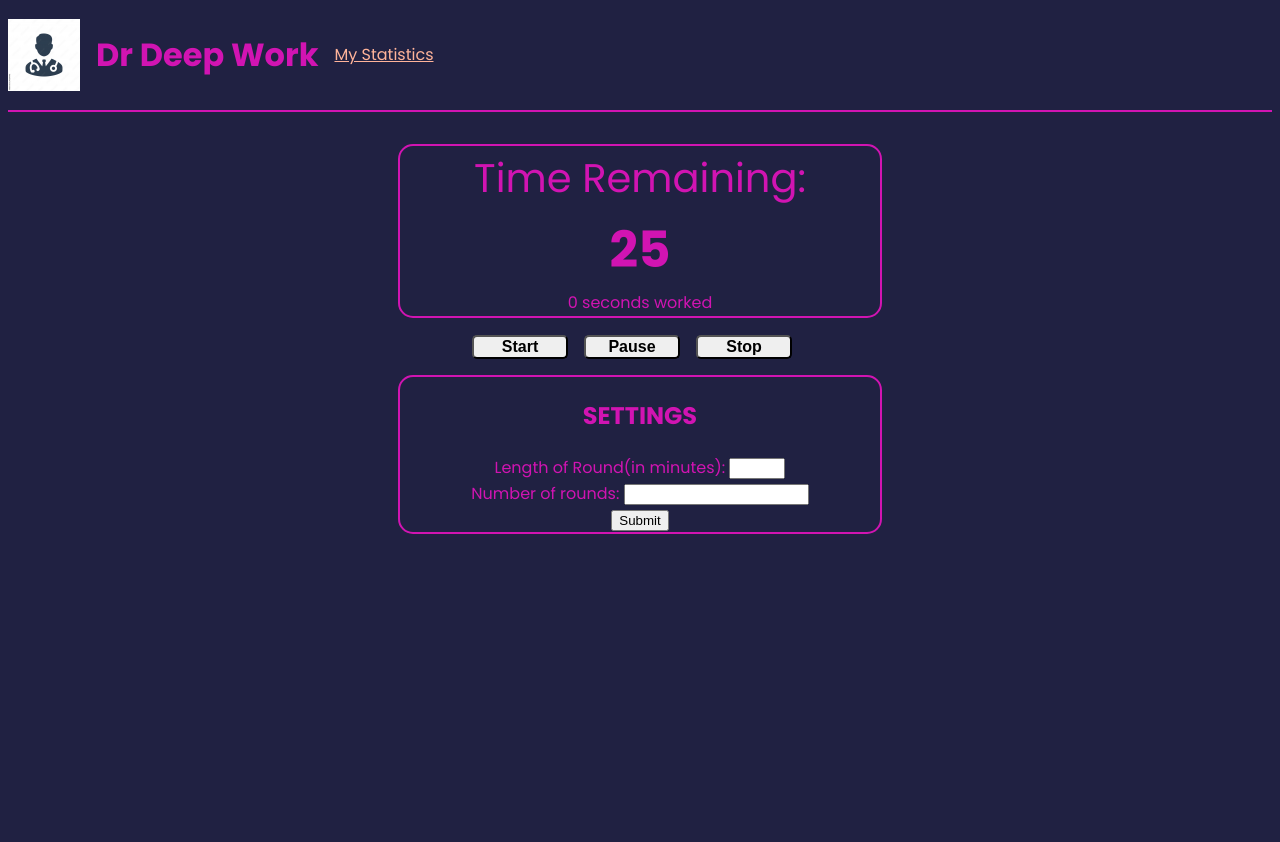
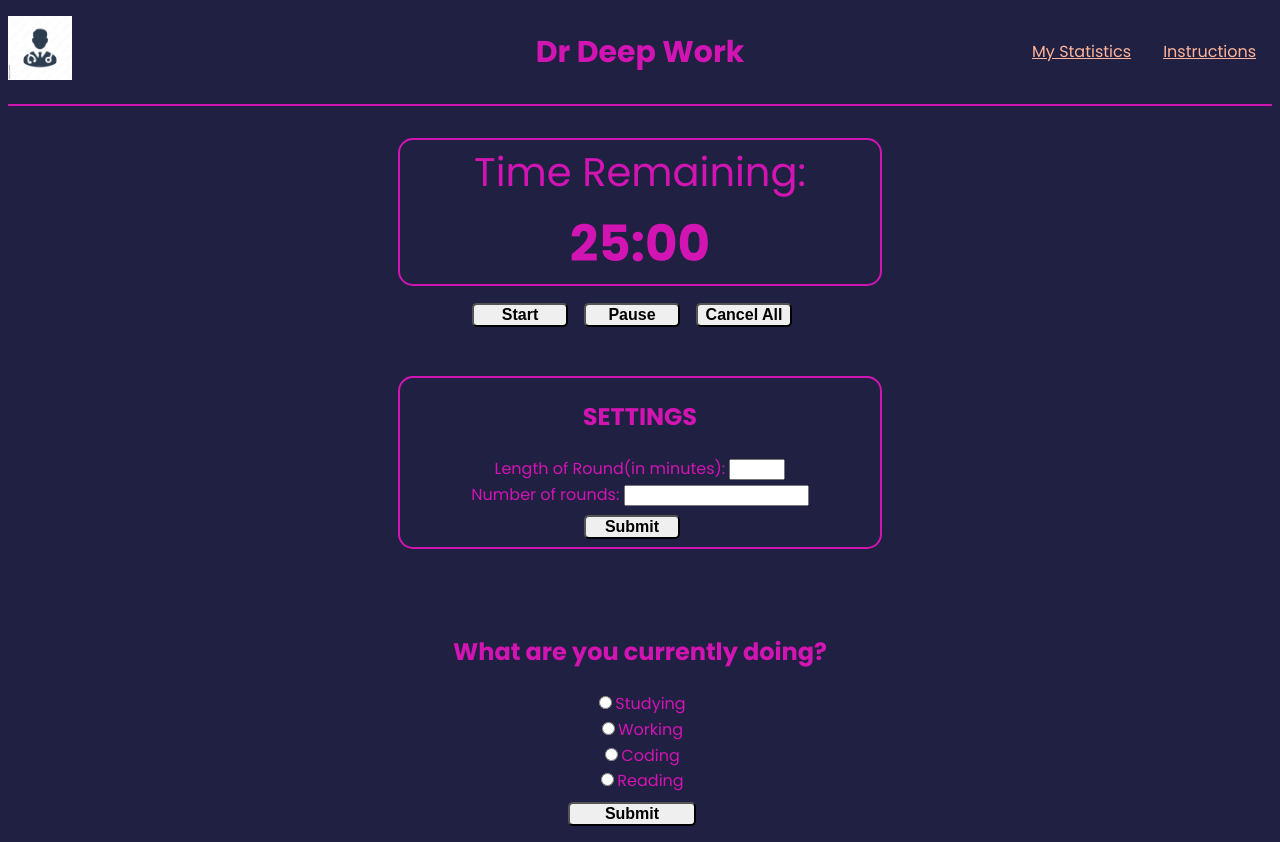
Before and after one commit to Jeffrey-Stenger/Final_Project, a React (Create React App) app: page / in a window 1280 px wide. Before the commit the page ends 800 px from the top, so only its background shows below. Built offline with nearby package versions, Linux system fonts and the light colour scheme; no server answers.

Commit message:
frontend nearly complete. Rounds to be added

```diff
--- /dev/null
+++ b/src/Activity.js
@@ -0,0 +1,79 @@
+import { useEffect, useState } from "react";
+
+import { Component } from "react";
+
+export default class UpdateActivity extends Component {
+    constructor(props) {
+        super(props);
+        this.state = {
+            isEditing: false,
+            activity: "",
+        };
+        // bind things!
+        this.toggleEdit = this.toggleEdit.bind(this);
+        this.onSubmit = this.onSubmit.bind(this);
+    }
+
+    toggleEdit() {
+        this.setState({
+            isEditing: !this.state.isEditing,
+            activity: this.props.activity,
+        });
+    }
+
+    onSubmit(event) {
+        event.preventDefault();
+        console.log("onFormSubmit", event.target.editactivity.value);
+        // extract the bio as event.target.[textareaNAme].value
+        const udpatedActivity = event.target.editactivity.value;
+        // make the right HTTP call
+        // call the function passed as a prop
+        this.props.updateActivity(udpatedActivity);
+
+        fetch("/api/users/activity", {
+            method: "POST",
+            body: JSON.stringify({ activity: udpatedActivity }),
+            headers: {
+                "Content-Type": "application/json",
+            },
+        })
+            .then((response) => response.json())
+            .then((data) => {
+                this.toggleEdit();
+                console.log("SUCCESS POST");
+                return data;
+            });
+    }
+    render() {
+        return (
+            <div className="activity-container">
+                <h2>What are you working on today?</h2>
+                {this.state.isEditing ? (
+                    <div className="edit-mode">
+                        <form onSubmit={this.onSubmit}>
+                            <textarea
+                                defaultValue={this.props.bio}
+                                className="input-field"
+                                name="editactivity"
+                            />
+                            <div>
+                                <button type="submit" onClick={this.toggleEdit}>
+                                    Save Activity
+                                </button>
+                                <button onClick={this.toggleEdit}>
+                                    Cancel
+                                </button>
+                            </div>
+                        </form>
+                    </div>
+                ) : (
+                    <div className="display-edit">
+                        <p>{this.props.activity}</p>
+
+                        <button onClick={this.toggleEdit}>Add Activity</button>
+                    </div>
+                )}
+            </div>
+        );
+    }
+}
--- a/src/App.js
+++ b/src/App.js
@@ -1,9 +1,12 @@
 import React from "react";
 import { useEffect, useState } from "react";
-import { BrowserRouter, NavLink, Route } from "react-router-dom";
+import { BrowserRouter, NavLink, Route, Switch } from "react-router-dom";
 
 import { Timer, Settings } from "./Timer";
 import Stats from "./Stats";
+import UpdateActivity from "./Activity";
+import Instructions from "./Instructions";
+import SelectActivity from "./SelectActivity";
 
 const logo = "doctor_logo.png";
 
@@ -31,12 +34,19 @@ function App() {
 
     return (
         <BrowserRouter>
+            <Switch>
+                <Route exact path="/">
                     <header className="nav-bar">
+                        <div className="left">
                             <img src={logo} className="logo" />
+                        </div>
                         <h1>Dr Deep Work</h1>
-                <div className="link-wrapper">
+                        <div className="link-wrapper right">
                             <NavLink className="nav-link" to="/Stats">
                                 My Statistics
+                            </NavLink>
+                            <NavLink className="nav-link" to="/Instructions">
+                                Instructions
                             </NavLink>
                         </div>
                     </header>
@@ -46,7 +56,13 @@ function App() {
                             updateRounds={parentRoundUpdater}
                             updateDuration={parentUpdateDuration}
                         />
+                        <SelectActivity />
                     </section>
+                </Route>
+                <Route path="/Instructions">
+                    <Instructions />
+                </Route>
+            </Switch>
         </BrowserRouter>
     );
 }
--- /dev/null
+++ b/src/Instructions.js
@@ -0,0 +1,27 @@
+export default function Instructions() {
+    return (
+        <div className="instructions-wrapper">
+            <h1>Instructions</h1>
+            <div>
+                <h2>Timer</h2>
+                <p>
+                    The timer will begin to countdown upon pressing the Start
+                    button. Likewise, the countdown will pause when the Pause
+                    button is pressed The Cancel All button sets the current
+                    timer to 0.
+                </p>
+            </div>
+            <div>
+                <h2>Settings</h2>
+                <p>Setting are ...</p>
+            </div>
+            <div>
+                <h2>Activity</h2>
+                <p>
+                    You can enter your intended activity for the current work
+                    session and look it up later on in your Statistics journal.
+                </p>
+            </div>
+        </div>
+    );
+}
--- /dev/null
+++ b/src/SelectActivity.js
@@ -0,0 +1,82 @@
+import { useState, useEffect, useRef } from "react";
+
+export default function SelectActivity() {
+    const [submissionSuccess, setSubmissionSuccess] = useState(false);
+
+    useEffect(() => {
+        console.log("component rendered", submissionSuccess);
+    }, [submissionSuccess]);
+
+    function activitySubmit(event) {
+        event.preventDefault();
+        setSubmissionSuccess(true);
+        setTimeout(() => {
+            setSubmissionSuccess(false);
+        }, 3000);
+        console.log("submissionsuccess", submissionSuccess);
+
+        const chosenActivity = event.target.activity.value;
+        console.log("onFormSubmit", chosenActivity);
+
+        // fetch("/api/users/activity", {
+        //     method: "POST",
+        //     body: JSON.stringify({ activity: chosenActivity }),
+        //     headers: {
+        //         "Content-Type": "application/json",
+        //     },
+        // })
+        //     .then((response) => response.json())
+        //     .then((data) => {
+        //         console.log("SUCCESS POST");
+        //         return data;
+        //     });
+    }
+
+    return (
+        <section className="select-activity-container">
+            <h2>What are you currently doing?</h2>
+            <form className="select-form" onSubmit={activitySubmit}>
+                <div className="radio-option-wrapper">
+                    <input
+                        type="radio"
+                        id="studying"
+                        name="activity"
+                        value="studying"
+                    />
+                    <label for="studying">Studying</label>
+                </div>
+                <div className="radio-option-wrapper">
+                    <input
+                        type="radio"
+                        id="working"
+                        name="activity"
+                        value="working"
+                    />
+                    <label for="working">Working</label>
+                </div>
+
+                <div className="radio-option-wrapper">
+                    <input
+                        type="radio"
+                        id="coding"
+                        name="activity"
+                        value="coding"
+                    />
+                    <label for="coding">Coding</label>
+                </div>
+
+                <div className="radio-option-wrapper">
+                    <input
+                        type="radio"
+                        id="reading"
+                        name="activity"
+                        value="reading"
+                    />
+                    <label for="reading">Reading</label>
+                </div>
+                <button type="submit">Submit</button>
+                {submissionSuccess && <p>submitted!</p>}
+            </form>
+        </section>
+    );
+}
--- a/src/Timer.js
+++ b/src/Timer.js
@@ -2,39 +2,43 @@ import { useState, useEffect, useRef } from "react";
 
 function Timer({ rounds, roundDuration }) {
     const [time, setTime] = useState(roundDuration);
-    const counter = useRef(0);
-    const workSeconds = useRef(0);
+    const counter = useRef();
+    // const workSeconds = useRef(0);
+
+    const workCount = 0;
 
     useEffect(() => {
-        setTime(roundDuration);
+        setTime(roundDuration * 60);
     }, [roundDuration]);
 
-    // const [minutes, setMinutes] = useState();
-    // const [seconds, setseconds] = useState();
+    function formatTime(time) {
+        return (time - (time %= 60)) / 60 + (9 < time ? ":" : ":0") + time;
+    }
 
-    // const seconds = minutes % 60;
+    const displayTime = formatTime(time);
 
     function stopIncrement() {
         window.clearInterval(counter.current);
     }
 
-    useEffect(() => {
-        workSeconds.current = workSeconds.current + 1;
-        const totalWorkedSeconds = workSeconds.current;
-        return totalWorkedSeconds;
-    });
+    // useEffect(() => {
+    //     workSeconds.current = workSeconds.current + 1;
+    //     const totalWorkedSeconds = workSeconds.current;
+    //     return totalWorkedSeconds;
+    // });
 
     if (time === 0) {
         stopIncrement();
     }
 
-    function startCountdown() {
+    function startCountdown(workCount) {
         console.log("Time", time);
         if (time > 0) {
             counter.current = window.setInterval(() => {
                 setTime((time) => time - 1);
+                workCount++;
+                console.log("counter.current:", { counter });
             }, 1000);
-            return;
         }
     }
 
@@ -42,19 +46,22 @@ function Timer({ rounds, roundDuration }) {
         stopIncrement();
     }
 
+    function stopSession() {
+        setTime(0);
+    }
+
     return (
         <section className="timer-wrapper">
             <div className="timer-container">
                 <div className="time-window">
                     Time Remaining:
-                    <div className="minutes">{time}</div>
+                    <div className="minutes">{displayTime}</div>
                 </div>
-                <div>{workSeconds.current} seconds worked</div>
             </div>
             <div className="timer-button-wrapper">
                 <button onClick={startCountdown}>Start</button>
                 <button onClick={pauseCountdown}>Pause</button>
-                <button>Stop</button>
+                <button onClick={stopSession}>Cancel All</button>
             </div>
         </section>
     );
--- a/src/style.css
+++ b/src/style.css
@@ -15,14 +15,25 @@ code {
 
 .nav-bar {
     display: flex;
+    justify-content: space-between;
     align-items: center;
     margin-bottom: 2rem;
     padding-bottom: 0.5rem;
     border-bottom: 2px solid rgb(209, 20, 178);
 }
+.left,
+.right {
+    flex-grow: 1;
+    flex-basis: 0;
+}
+
+.logo {
+    height: 4rem;
+    width: 4rem;
+}
 
 .nav-bar h1 {
-    margin-left: 1rem;
+    font-size: 30px;
 }
 
 .link-wrapper {
@@ -100,6 +111,7 @@ code {
     transform: translateY(3px);
 }
 
+/* ********* SETTINGS COMPONENT ********* */
 .settings-wrapper {
     border: 2px solid rgb(209, 20, 178);
     width: 30rem;
@@ -108,4 +120,78 @@ code {
     flex-direction: column;
     text-align: center;
     border-radius: 15px;
+    margin: 2rem;
 }
+
+.settings-wrapper button {
+    font-weight: bold;
+    font-size: 16px;
+    margin-right: 1rem;
+    width: 6rem;
+    border-radius: 5px;
+    margin-top: 0.5rem;
+    margin-bottom: 0.5rem;
+}
+
+.settings-wrapper button:hover {
+    color: #fff;
+    background-color: #55828b;
+    border-color: #333;
+}
+
+.settings-wrapper button:focus,
+.settings-wrapper button:hover {
+    color: #333;
+    text-decoration: none;
+}
+
+.settings-wrapper button:active {
+    background-color: #55828b;
+    box-shadow: 0 3px #666;
+    transform: translateY(3px);
+}
+
+/* ********* ACTIVITY COMPONENT ********* */
+.select-activity-container {
+    /* border: 2px solid rgb(209, 20, 178); */
+    width: 30rem;
+    display: flex;
+    justify-content: center;
+    flex-direction: column;
+    text-align: center;
+    /* border-radius: 15px; */
+    margin-top: 2rem;
+}
+/*
+.activity-container textarea {
+    height: 3rem;
+    width: 20rem;
+} */
+
+.select-activity-container button {
+    font-weight: bold;
+    font-size: 16px;
+    margin-right: 1rem;
+    width: 8rem;
+    border-radius: 5px;
+    margin-top: 0.5rem;
+    margin-bottom: 0.5rem;
+}
+
+.select-activity-container button:hover {
+    color: #fff;
+    background-color: #55828b;
+    border-color: #333;
+}
+
+.select-activity-container button:focus,
+.select-activity-container button:hover {
+    color: #333;
+    text-decoration: none;
+}
+
+.select-activity-container button:active {
+    background-color: #55828b;
+    box-shadow: 0 3px #666;
+    transform: translateY(3px);
+}
```
Also changed, not shown: 1 other file (tests, documents, lock files or other folders). Lines whose indentation alone changed are shown as unchanged.
